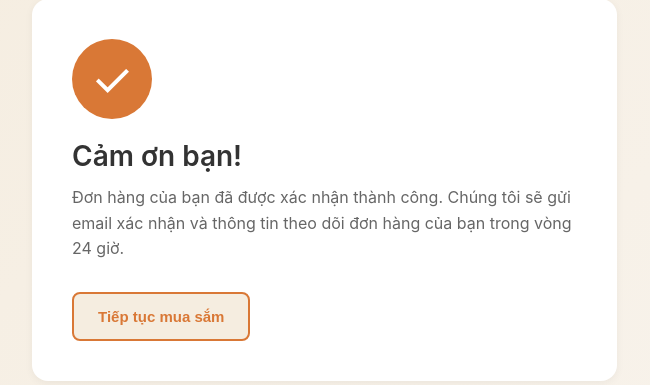
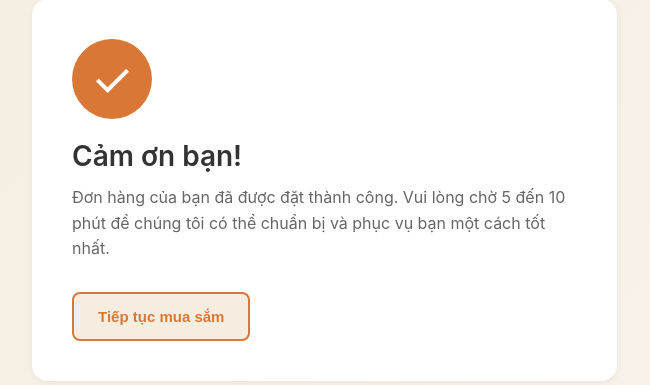
Before and after one commit to taitran2912/Project_cafe_shop, a PHP site: page /app/views/thankyou/thankyou.php in a window 1280 px wide. Shown: the part 208-593 px from the top of the page, without its empty margins (8-658 px from the left). Run offline with PHP 8.4, Linux system fonts and the light colour scheme.

```diff
--- a/app/views/thankyou/thankyou.php
+++ b/app/views/thankyou/thankyou.php
@@ -371,7 +371,7 @@
             <div class="thank-you-section">
                 <div class="thank-you-icon">✓</div>
                 <h2>Cảm ơn bạn!</h2>
-                <p>Đơn hàng của bạn đã được xác nhận thành công. Chúng tôi sẽ gửi email xác nhận và thông tin theo dõi đơn hàng của bạn trong vòng 24 giờ.</p>
+                <p>Đơn hàng của bạn đã được đặt thành công. Vui lòng chờ 5 đến 10 phút để chúng tôi có thể chuẩn bị và phục vụ bạn một cách tốt nhất.</p>
 
 
                 <button class="btn btn-secondary" onclick="continueShop()">Tiếp tục mua sắm</button>
```
